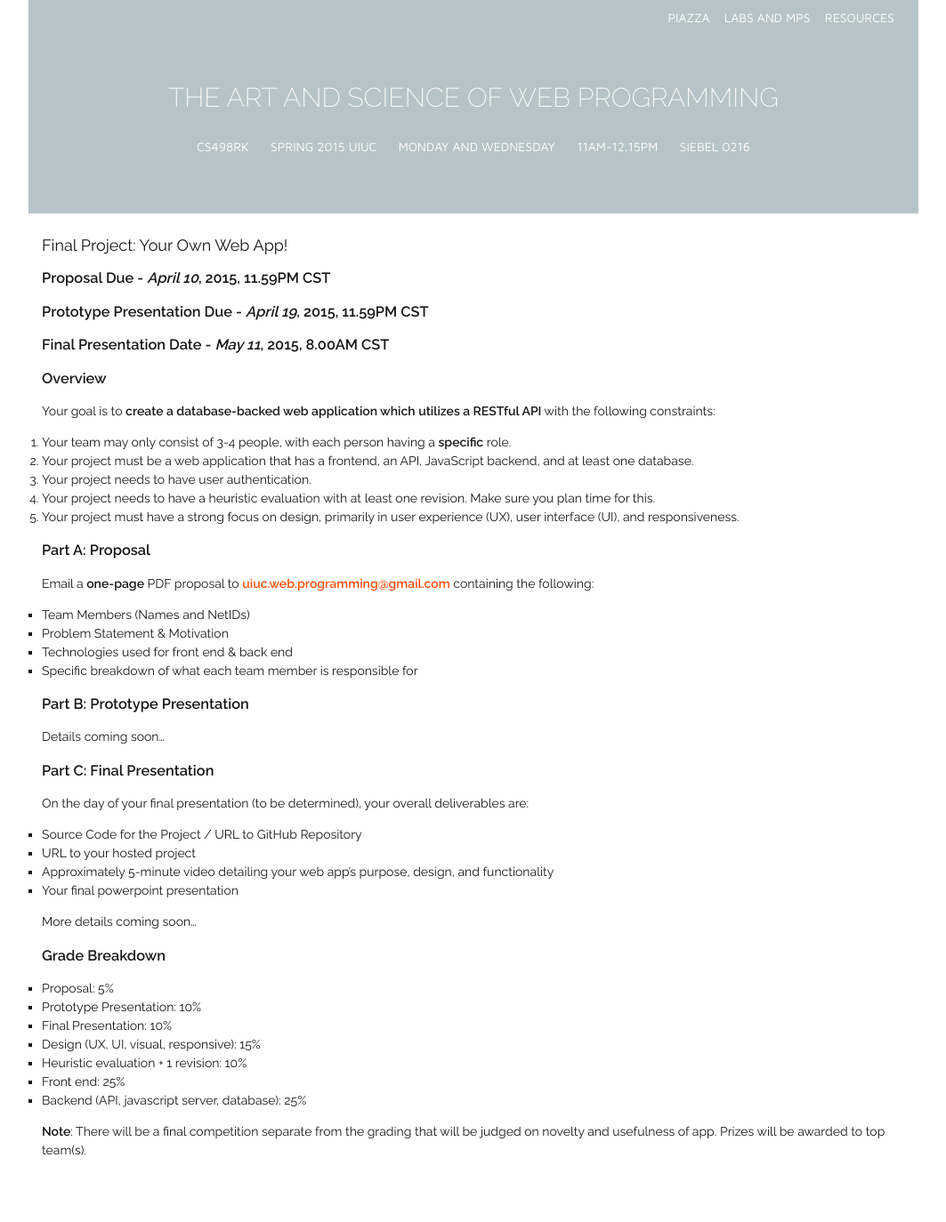
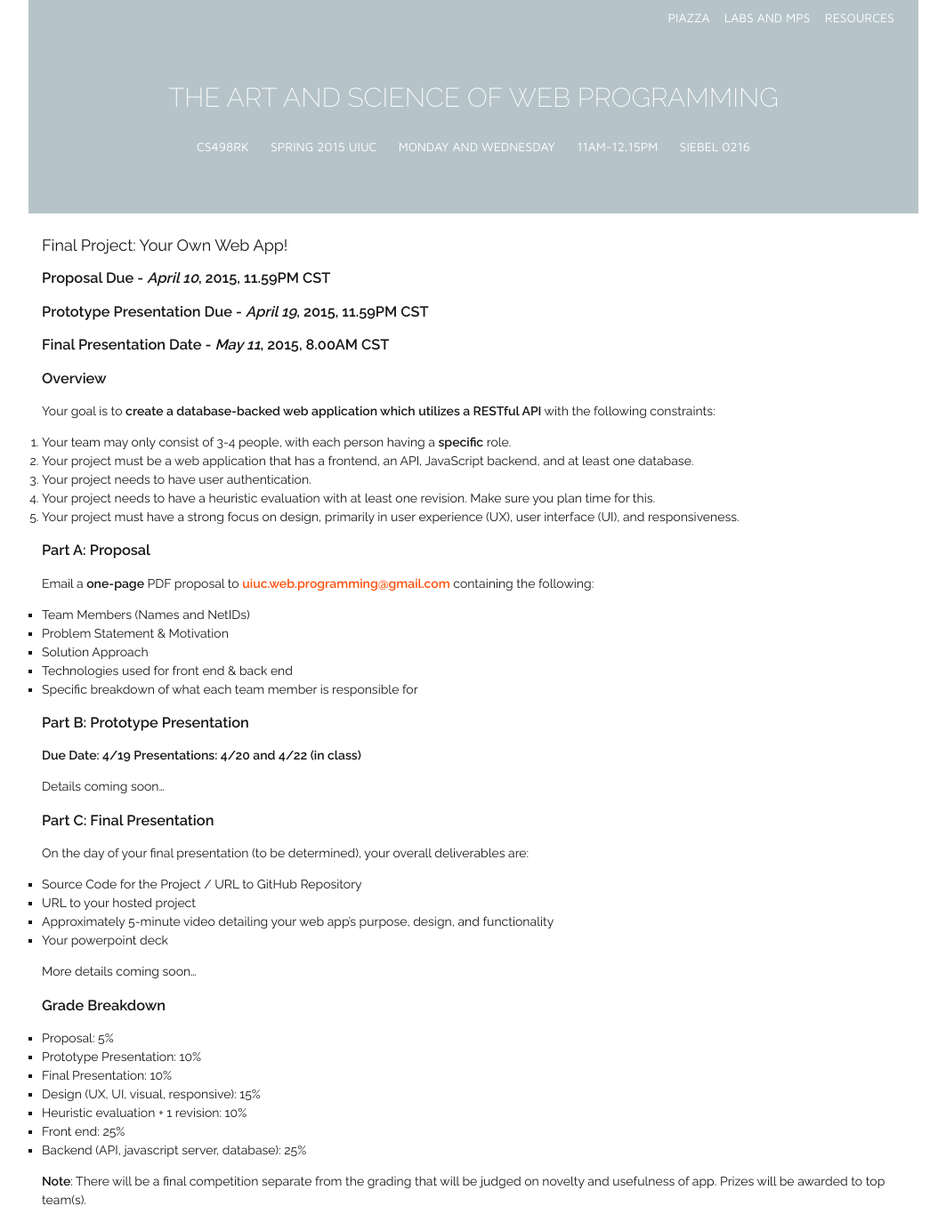
Before and after one commit to biplabdeka/fa2016, a Jekyll site: the page built from _posts/2015-4-3-Final.md, in a window 1280 px wide. Shown: the whole page at 89% size, without its empty margins (108-1171 px from the left). Built offline with Jekyll 4.4.1, drawn with Linux system fonts in a browser that asks for light colours; nearby versions of some CDN libraries; Markdown is read by kramdown in place of the engine named in the settings; before the commit the page ends 1318 px from its top, so only the background shows below that.

Commit message:
fixes to final project

```diff
--- a/_posts/2015-4-3-Final.md
+++ b/_posts/2015-4-3-Final.md
@@ -24,10 +24,14 @@ Email a **one-page** PDF proposal to [uiuc.web.programming@gmail.com](mailto:uiu
 
 + Team Members (Names and NetIDs)
 + Problem Statement & Motivation
++ Solution Approach
 + Technologies used for front end & back end
 + Specific breakdown of what each team member is responsible for
 
 ###Part B: Prototype Presentation
+
+**Due Date: 4/19**
+**Presentations: 4/20 and 4/22 (in class)**
 
 Details coming soon...
 
@@ -38,7 +42,7 @@ On the day of your final presentation (to be determined), your overall deliverab
 + Source Code for the Project / URL to GitHub Repository
 + URL to your hosted project
 + Approximately 5-minute video detailing your web app's purpose, design, and functionality
-+ Your final powerpoint presentation
++ Your powerpoint deck
 
 More details coming soon...
 
```
